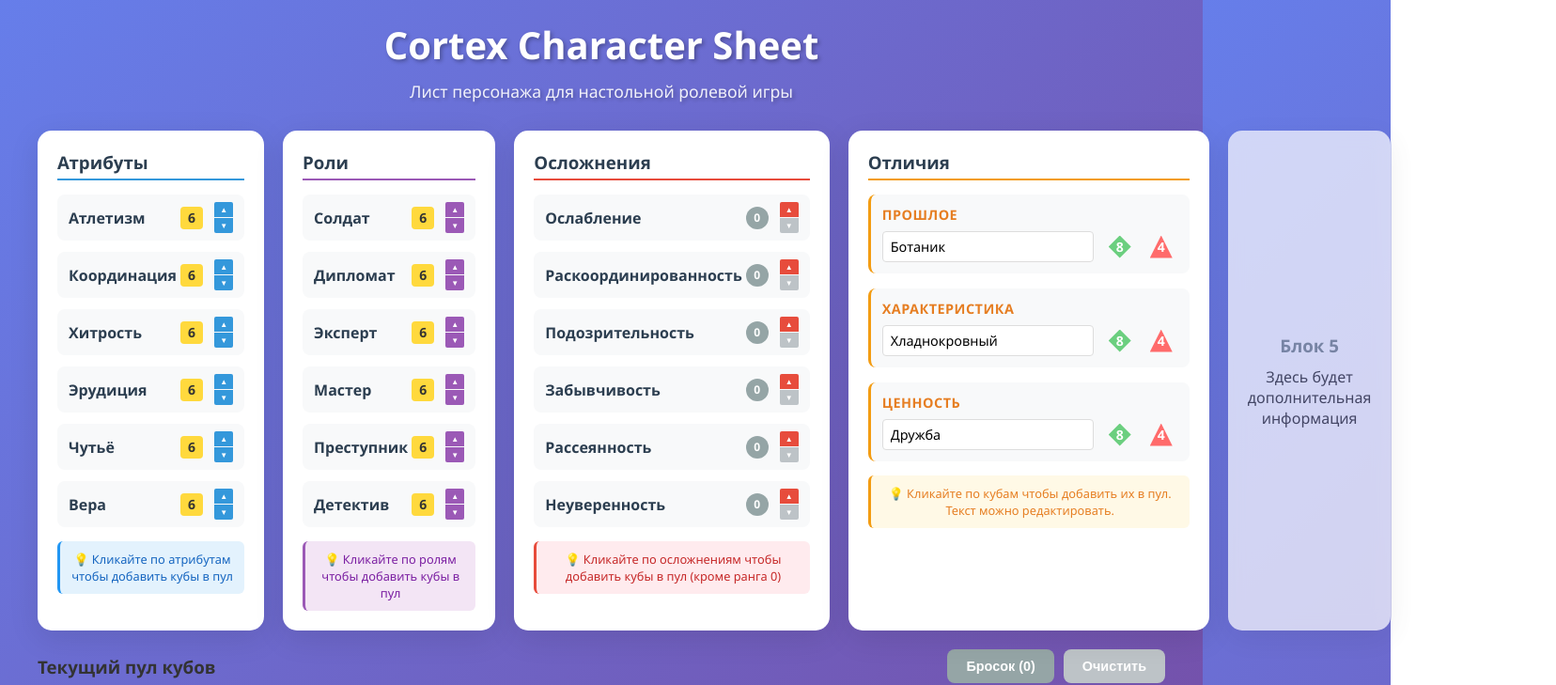
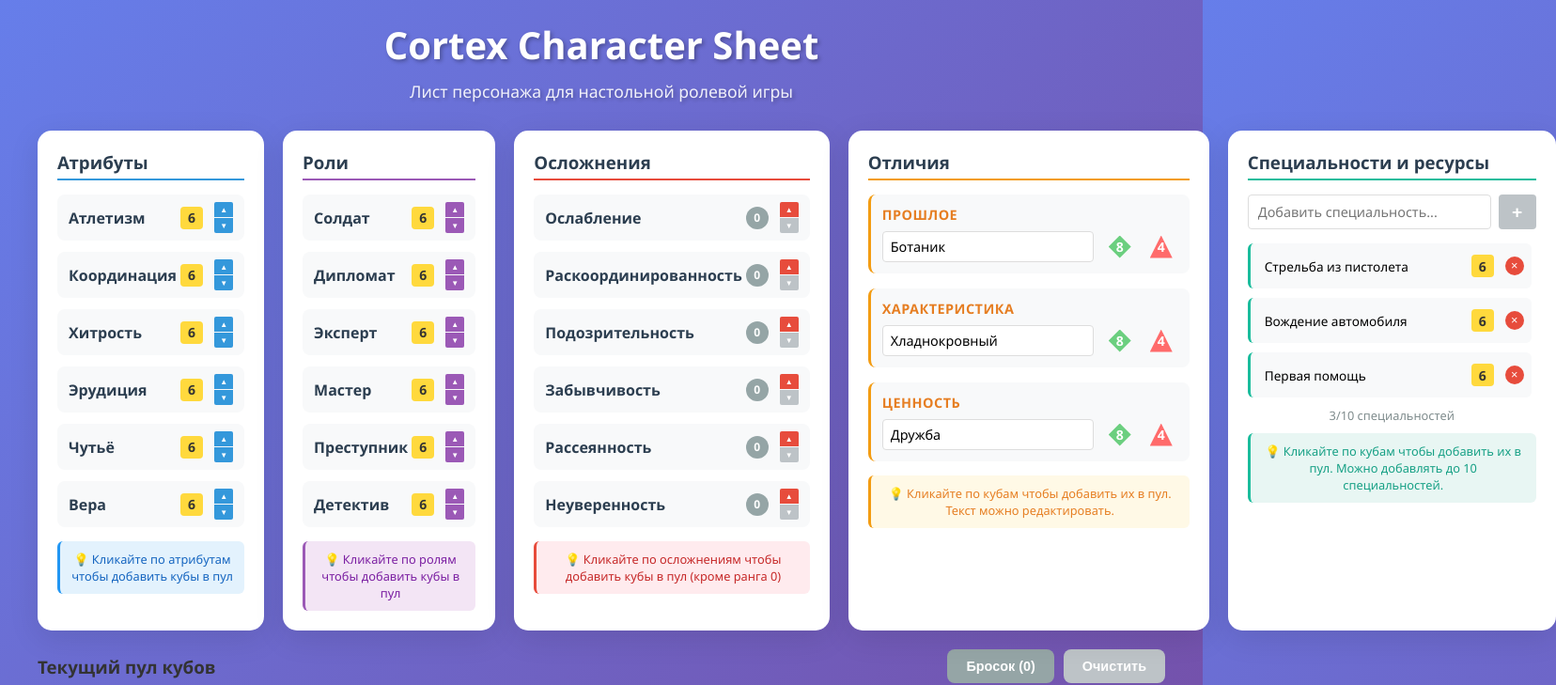
Before and after one commit to dplatonov865/cortex-prime-dice, a React (Vite) app: page / in a window 1280 px wide. Shown: the top 729 px of the page at 94% size, 1656 px wide, since content can reach past the window. Built offline with nearby package versions, Linux system fonts and the light colour scheme.

Commit message:
add specialties

```diff
--- a/src/components/CharacterSheet.jsx
+++ b/src/components/CharacterSheet.jsx
@@ -3,6 +3,7 @@ import AttributeBlock from '../components/AttributeBlock';
 import RoleBlock from '../components/RoleBlock';
 import ComplicationBlock from '../components/ComplicationBlock';
 import DistinctionBlock from '../components/DistinctionBlock';
+import SpecialtiesBlock from '../components/SpecialtiesBlock';
 import DicePoolBlock from '../components/DicePoolBlock';
 import ResultsBlock from '../components/ResultsBlock';
 import { useDicePool } from '../hooks/useDicePool';
@@ -49,6 +50,13 @@ const CharacterSheet = () => {
     }
   });
 
+  const [specialties, setSpecialties] = useState({
+    // Начальные примеры
+    '1': { name: 'Стрельба из пистолета' },
+    '2': { name: 'Вождение автомобиля' },
+    '3': { name: 'Первая помощь' }
+  });
+
   // Хуки для управления логикой
   const { dicePool, addToDicePool, removeFromDicePool, clearDicePool, setDicePool } = useDicePool();
   const {
@@ -78,7 +86,11 @@ const CharacterSheet = () => {
     addToDicePool(distinctionName, diceType, `distinction: ${category}`);
   };
 
-  // Обработчики изменения рангов
+  const handleSpecialtyClick = (specialtyName, diceType) => {
+    addToDicePool(specialtyName, diceType, 'specialty');
+  };
+
+  // Обработчики изменения данных
   const handleAttributeChange = (attributeName, newRank) => {
     setAttributes(prev => ({
       ...prev,
@@ -100,7 +112,6 @@ const CharacterSheet = () => {
     }));
   };
 
-  // Обработчик изменения отличий
   const handleDistinctionChange = (category, newName) => {
     setDistinctions(prev => ({
       ...prev,
@@ -109,6 +120,27 @@ const CharacterSheet = () => {
         name: newName
       }
     }));
+  };
+
+  const handleSpecialtiesChange = (action, id, name) => {
+    if (action === 'add') {
+      const newId = Date.now().toString();
+      setSpecialties(prev => ({
+        ...prev,
+        [newId]: { name }
+      }));
+    } else if (action === 'remove') {
+      setSpecialties(prev => {
+        const newSpecialties = { ...prev };
+        delete newSpecialties[id];
+        return newSpecialties;
+      });
+    } else if (action === 'edit') {
+      setSpecialties(prev => ({
+        ...prev,
+        [id]: { name }
+      }));
+    }
   };
 
   // Обработчик броска
@@ -143,10 +175,11 @@ const CharacterSheet = () => {
           onDistinctionChange={handleDistinctionChange}
         />
 
-        <div className="block empty-block">
-          <h3>Блок 5</h3>
-          <p>Здесь будет дополнительная информация</p>
-        </div>
+        <SpecialtiesBlock
+          specialties={specialties}
+          onSpecialtyClick={handleSpecialtyClick}
+          onSpecialtiesChange={handleSpecialtiesChange}
+        />
       </div>
 
       {/* Блок 6: Текущий пул кубов */}
--- /dev/null
+++ b/src/components/SpecialtiesBlock.jsx
@@ -0,0 +1,114 @@
+import React, { useState } from 'react';
+import DiceIcon from './DiceIcon';
+
+const SpecialtiesBlock = ({ specialties, onSpecialtyClick, onSpecialtiesChange }) => {
+  const [newSpecialty, setNewSpecialty] = useState('');
+
+  const handleSpecialtyClick = (specialtyName, diceType) => {
+    onSpecialtyClick(specialtyName, diceType);
+  };
+
+  const handleAddSpecialty = () => {
+    if (newSpecialty.trim() && Object.keys(specialties).length < 10) {
+      onSpecialtiesChange('add', null, newSpecialty.trim());
+      setNewSpecialty('');
+    }
+  };
+
+  const handleRemoveSpecialty = (id) => {
+    onSpecialtiesChange('remove', id);
+  };
+
+  const handleKeyPress = (e) => {
+    if (e.key === 'Enter') {
+      handleAddSpecialty();
+    }
+  };
+
+  const handleEditSpecialty = (id, newName) => {
+    onSpecialtiesChange('edit', id, newName);
+  };
+
+  return (
+    <div className="block specialties-block">
+      <h3>Специальности и ресурсы</h3>
+
+      <div className="specialties-input-container">
+        <input
+          type="text"
+          className="specialty-input"
+          value={newSpecialty}
+          onChange={(e) => setNewSpecialty(e.target.value)}
+          onKeyPress={handleKeyPress}
+          placeholder="Добавить специальность..."
+          disabled={Object.keys(specialties).length >= 10}
+          maxLength={30}
+        />
+        <button
+          className="add-specialty-button"
+          onClick={handleAddSpecialty}
+          disabled={!newSpecialty.trim() || Object.keys(specialties).length >= 10}
+          title={Object.keys(specialties).length >= 10 ? 'Достигнут лимит (10)' : 'Добавить специальность'}
+        >
+          +
+        </button>
+      </div>
+
+      <div className="specialties-list">
+        {Object.entries(specialties).map(([id, specialty]) => (
+          <div key={id} className="specialty-row">
+            <input
+              type="text"
+              className="specialty-name-input"
+              value={specialty.name}
+              onChange={(e) => handleEditSpecialty(id, e.target.value)}
+              onKeyPress={(e) => {
+                if (e.key === 'Enter') e.target.blur();
+              }}
+              placeholder="Название специальности..."
+              maxLength={30}
+            />
+
+            <div className="specialty-controls">
+              <div
+                className="specialty-dice"
+                onClick={() => handleSpecialtyClick(specialty.name, 'd6')}
+                title="Клик чтобы добавить d6 в пул"
+              >
+                <DiceIcon
+                  type="d6"
+                  value="6"
+                  clickable={true}
+                />
+              </div>
+
+              <button
+                className="remove-specialty-button"
+                onClick={() => handleRemoveSpecialty(id)}
+                title="Удалить специальность"
+              >
+                ×
+              </button>
+            </div>
+          </div>
+        ))}
+
+        {Object.keys(specialties).length === 0 && (
+          <div className="no-specialties-message">
+            Нет добавленных специальностей
+          </div>
+        )}
+      </div>
+
+      <div className="specialties-counter">
+        {Object.keys(specialties).length}/10 специальностей
+      </div>
+
+      <div className="specialties-hint">
+        💡 Кликайте по кубам чтобы добавить их в пул. Можно добавлять до 10 специальностей.
+      </div>
+    </div>
+  );
+};
+
+export default SpecialtiesBlock;
--- a/src/styles/components/blocks.css
+++ b/src/styles/components/blocks.css
@@ -336,3 +336,203 @@
   text-align: center;
   border-left: 3px solid #f39c12;
 }
+/* Блок специальностей */
+.specialties-block {
+  grid-column: 5;
+}
+
+.specialties-block h3 {
+  margin-bottom: 15px;
+  color: #2c3e50;
+  border-bottom: 2px solid #1abc9c;
+  padding-bottom: 5px;
+}
+
+.specialties-input-container {
+  display: flex;
+  gap: 8px;
+  margin-bottom: 15px;
+}
+
+.specialty-input {
+  flex: 1;
+  border: 1px solid #ddd;
+  border-radius: 4px;
+  padding: 8px 10px;
+  font-size: 0.9rem;
+  font-family: inherit;
+  background: white;
+  transition: all 0.2s ease;
+}
+
+.specialty-input:focus {
+  outline: none;
+  border-color: #1abc9c;
+  box-shadow: 0 0 0 2px rgba(26, 188, 156, 0.2);
+}
+
+.specialty-input:disabled {
+  background: #f8f9fa;
+  color: #95a5a6;
+  cursor: not-allowed;
+}
+
+.add-specialty-button {
+  width: 40px;
+  border: none;
+  border-radius: 4px;
+  background: #1abc9c;
+  color: white;
+  font-size: 1.2rem;
+  font-weight: bold;
+  cursor: pointer;
+  transition: all 0.2s ease;
+  display: flex;
+  align-items: center;
+  justify-content: center;
+}
+
+.add-specialty-button:hover:not(:disabled) {
+  background: #16a085;
+  transform: scale(1.05);
+}
+
+.add-specialty-button:disabled {
+  background: #bdc3c7;
+  cursor: not-allowed;
+  transform: none;
+}
+
+.specialties-list {
+  display: flex;
+  flex-direction: column;
+  gap: 10px;
+  max-height: 300px;
+  overflow-y: auto;
+  margin-bottom: 10px;
+  padding-right: 5px;
+}
+
+.specialty-row {
+  display: flex;
+  justify-content: space-between;
+  align-items: center;
+  gap: 8px;
+  padding: 8px;
+  background: #f8f9fa;
+  border-radius: 6px;
+  border-left: 3px solid #1abc9c;
+  transition: all 0.2s ease;
+}
+
+.specialty-row:hover {
+  background: #e8f6f3;
+}
+
+.specialty-name-input {
+  flex: 1;
+  border: 1px solid transparent;
+  border-radius: 3px;
+  padding: 4px 6px;
+  font-size: 0.85rem;
+  font-family: inherit;
+  background: transparent;
+  transition: all 0.2s ease;
+  min-width: 0;
+}
+
+.specialty-name-input:focus {
+  outline: none;
+  border-color: #1abc9c;
+  background: white;
+  box-shadow: 0 0 0 1px rgba(26, 188, 156, 0.3);
+}
+
+.specialty-name-input:hover {
+  border-color: #ccc;
+}
+
+.specialty-controls {
+  display: flex;
+  align-items: center;
+  gap: 6px;
+  flex-shrink: 0;
+}
+
+.specialty-dice {
+  cursor: pointer;
+  transition: all 0.2s ease;
+  border-radius: 3px;
+  padding: 2px;
+}
+
+.specialty-dice:hover {
+  transform: scale(1.1);
+  background: rgba(26, 188, 156, 0.1);
+}
+
+.remove-specialty-button {
+  width: 20px;
+  height: 20px;
+  border: none;
+  border-radius: 50%;
+  background: #e74c3c;
+  color: white;
+  font-size: 0.8rem;
+  cursor: pointer;
+  transition: all 0.2s ease;
+  display: flex;
+  align-items: center;
+  justify-content: center;
+  line-height: 1;
+}
+
+.remove-specialty-button:hover {
+  background: #c0392b;
+  transform: scale(1.1);
+}
+
+.no-specialties-message {
+  text-align: center;
+  color: #7f8c8d;
+  font-style: italic;
+  padding: 20px;
+  font-size: 0.9rem;
+}
+
+.specialties-counter {
+  text-align: center;
+  font-size: 0.8rem;
+  color: #7f8c8d;
+  margin-bottom: 10px;
+  font-weight: 500;
+}
+
+.specialties-hint {
+  padding: 10px;
+  background: #e8f6f3;
+  border-radius: 6px;
+  font-size: 0.8rem;
+  color: #16a085;
+  text-align: center;
+  border-left: 3px solid #1abc9c;
+}
+
+/* Стили для скроллбара в списке специальностей */
+.specialties-list::-webkit-scrollbar {
+  width: 4px;
+}
+
+.specialties-list::-webkit-scrollbar-track {
+  background: #f1f1f1;
+  border-radius: 2px;
+}
+
+.specialties-list::-webkit-scrollbar-thumb {
+  background: #c1c1c1;
+  border-radius: 2px;
+}
+
+.specialties-list::-webkit-scrollbar-thumb:hover {
+  background: #a8a8a8;
+}
--- a/src/styles/responsive.css
+++ b/src/styles/responsive.css
@@ -19,6 +19,10 @@
     .distinctions-block {
         grid-column: 1;
     }
+
+    .specialties-block {
+        grid-column: 2;
+    }
 }
 
 /* Адаптивность для планшетов */
@@ -38,7 +42,8 @@
     .attributes-block,
     .roles-block,
     .complications-block,
-    .distinctions-block {
+    .distinctions-block,
+    .specialties-block {
         grid-column: 1;
     }
 
@@ -96,6 +101,17 @@
     .distinction-dice {
         width: 100%;
         justify-content: flex-start;
+    }
+
+    .specialty-row {
+        flex-direction: column;
+        align-items: flex-start;
+        gap: 8px;
+    }
+
+    .specialty-controls {
+        width: 100%;
+        justify-content: space-between;
     }
 }
 
@@ -160,4 +176,17 @@
         font-size: 0.85rem;
         padding: 5px 6px;
     }
+
+    .specialties-input-container {
+        flex-direction: column;
+    }
+
+    .add-specialty-button {
+        width: 100%;
+        height: 35px;
+    }
+
+    .specialty-controls {
+        gap: 10px;
+    }
 }
```
